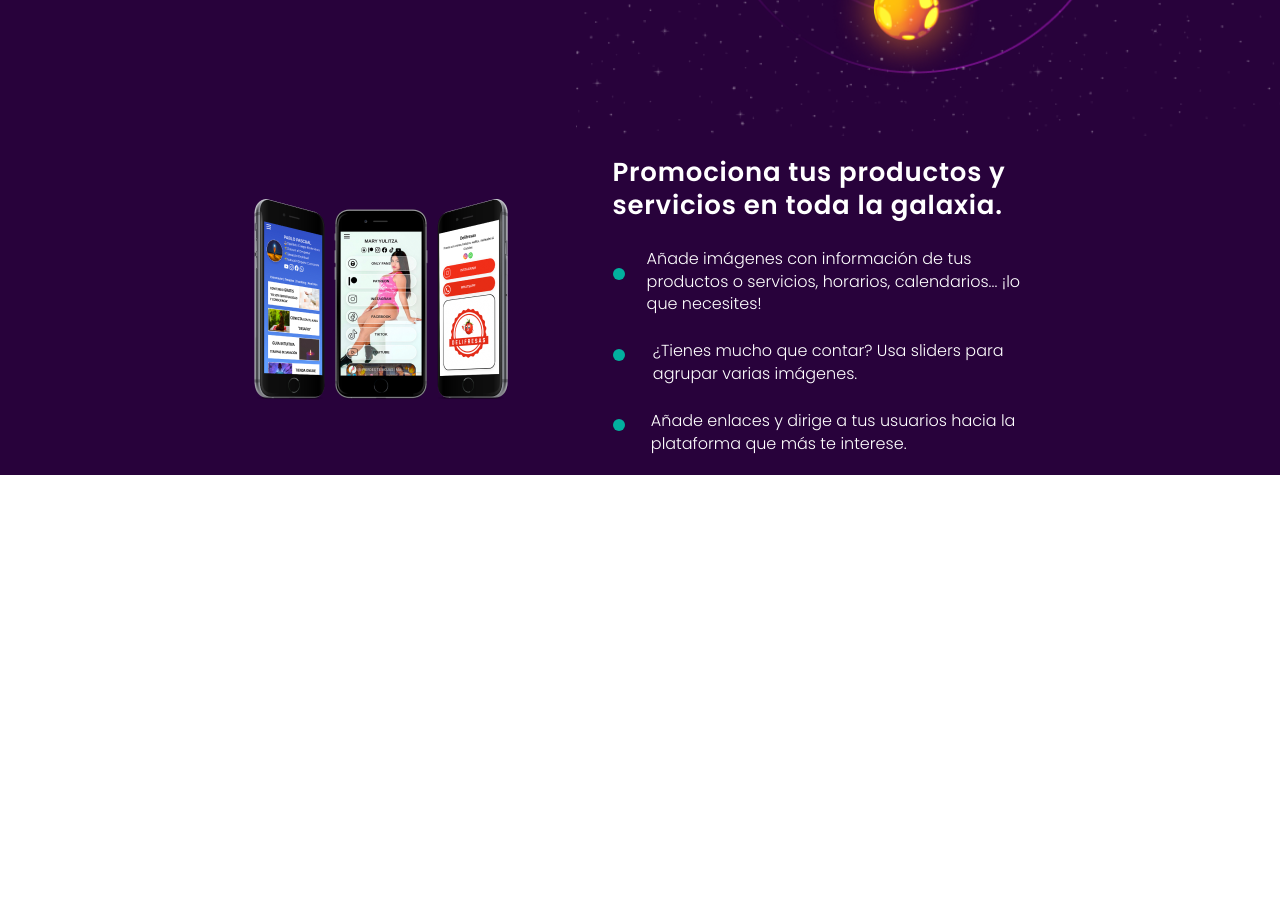
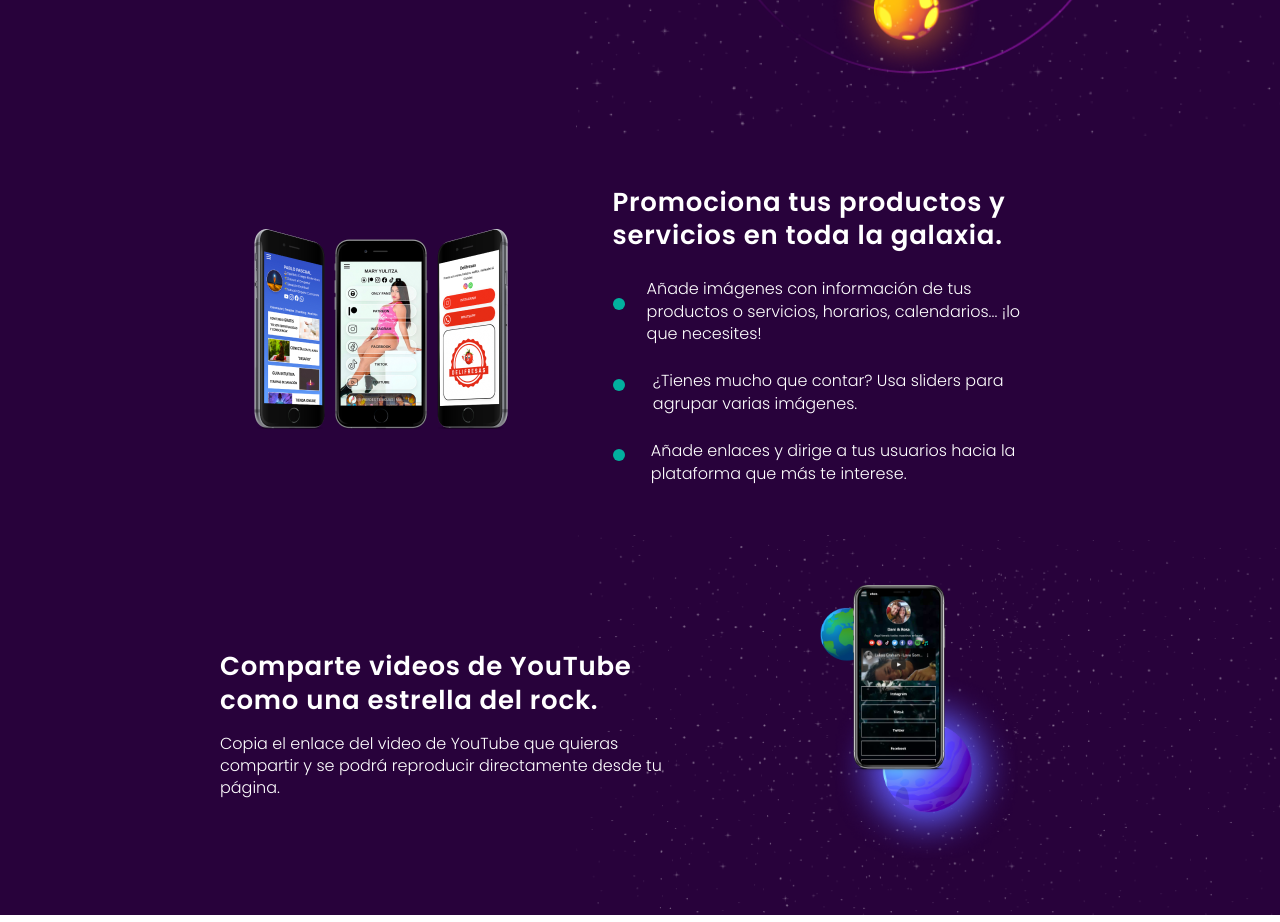
Before and after one commit to Hafizbali315/AtomBio, a React (Create React App) app: page / in a window 1280 px wide. Shown: the part 1220-2142 px from the top of the page. Before the commit the page ends 1695 px from the top, so only its background shows below. Built offline with nearby package versions, Linux system fonts and the light colour scheme.

Commit message:
Share Youtube Section

```diff
--- a/src/App.js
+++ b/src/App.js
@@ -3,6 +3,7 @@ import CreateAccountSection from './components/CreateAccountSection'
 import SeeGallerySection from './components/SeeGallerySection'
 import IncreaseVisitsSection from './components/IncreaseVisitsSection'
 import PromoteProductsSection from './components/PromoteProductsSection'
+import ShareYoutubeSection from './components/ShareYoutubeSection'
 
 function App() {
 	return (
@@ -12,6 +13,7 @@ function App() {
 			<SeeGallerySection /> {/* Section 2 */}
 			<IncreaseVisitsSection /> {/* Section 3 */}
 			<PromoteProductsSection /> {/* Section 4 */}
+			<ShareYoutubeSection /> {/* Section 5 */}
 		</div>
 	)
 }
--- /dev/null
+++ b/src/components/ShareYoutubeSection.js
@@ -0,0 +1,22 @@
+import DesktopSectionBackground from '../assets/DesktopSectionBackground.png'
+import Image5 from '../assets/Image5.png'
+
+const ShareYoutubeSection = () => {
+	return (
+		<div className="share_youtube_section">
+			<div className="left">
+				<h2>Comparte videos de YouTube como una estrella del rock.</h2>
+				<p>Copia el enlace del video de YouTube que quieras compartir y se podrá reproducir directamente desde tu página.</p>
+			</div>
+			<div className="right">
+				<img src={Image5} alt="Image5" />
+			</div>
+
+			<div className="background_img">
+				<img src={DesktopSectionBackground} alt="DesktopSectionBackground" />
+			</div>
+		</div>
+	)
+}
+
+export default ShareYoutubeSection
--- a/src/styles/components/_PromoteProductsSection.scss
+++ b/src/styles/components/_PromoteProductsSection.scss
@@ -3,7 +3,7 @@
 	align-items: center;
 	justify-content: center;
 	gap: 100px;
-	padding: 20px 0;
+	padding: 50px 0;
 
 	.right {
 		max-width: 420px;
--- /dev/null
+++ b/src/styles/components/_ShareYoutubeSection.scss
@@ -0,0 +1,40 @@
+.share_youtube_section {
+	display: flex;
+	align-items: center;
+	justify-content: center;
+	padding: 50px 20px;
+	position: relative;
+	gap: 80px;
+
+	.left {
+		max-width: 480px;
+	}
+
+	.right {
+		display: flex;
+		align-items: center;
+		justify-content: center;
+		z-index: 9;
+
+		img {
+			width: 280px;
+			height: 280px;
+			object-fit: contain;
+		}
+	}
+}
+
+@include tablet-screen {
+	.share_youtube_section {
+		flex-direction: column;
+		padding: 30px 20px;
+		gap: 10px;
+
+		.left {
+			text-align: center;
+		}
+
+		.right {
+		}
+	}
+}
--- a/src/styles/components/_components.scss
+++ b/src/styles/components/_components.scss
@@ -3,3 +3,4 @@
 @import './SeeGallerySection';
 @import './IncreaseVisitsSection';
 @import './PromoteProductsSection';
+@import './ShareYoutubeSection';
```
Also changed, not shown: src/assets/Image5.png.
